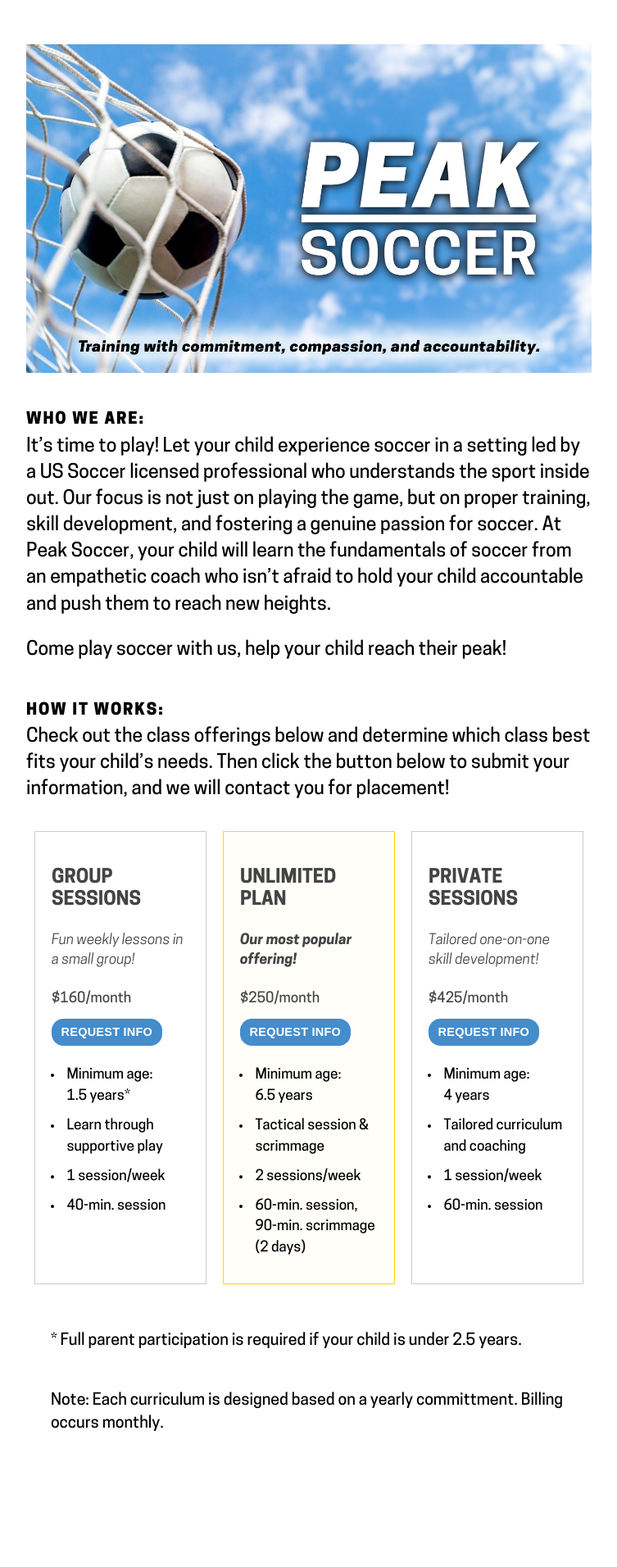
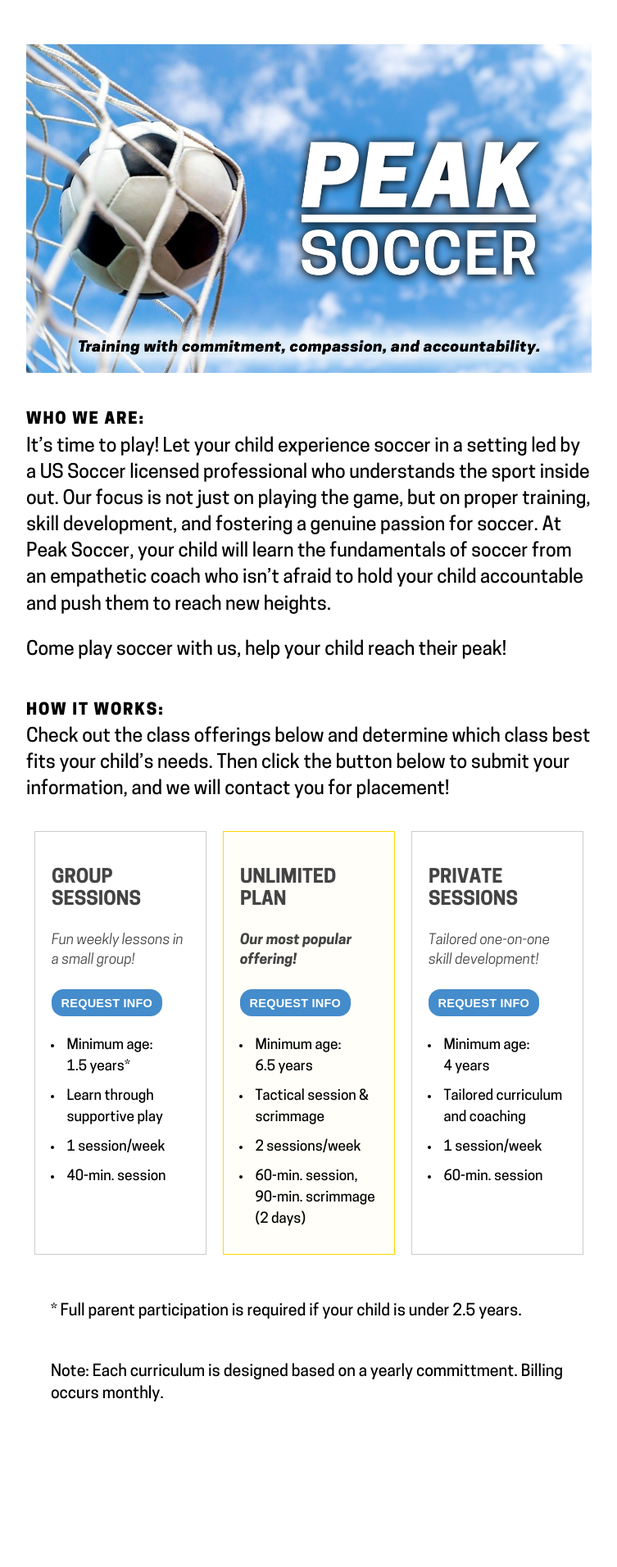
Before and after one commit to philphantastic/philphantastic.github.io, a Jekyll site: the page built from index.html, in a window 1280 px wide. Shown: the whole page at 82% size, without its empty margins (263-1016 px from the left). Built offline with Jekyll 4.4.1, drawn with Linux system fonts in a browser that asks for light colours; the list of posts is cut into pages by our own code; after the commit the page ends 1877 px from its top, so only the background shows below that.

Commit message:
Remove prices

```diff
--- a/index.html
+++ b/index.html
@@ -139,7 +139,6 @@ title: Home
     <div class="pricing-panel">
         <h2>GROUP SESSIONS </h2>
         <p style="font-style: italic;">Fun weekly lessons in a small group!</p>
-        <p style="margin-bottom: 0.5rem;">$160/month</p>
         <button><a href="https://docs.google.com/forms/d/e/1FAIpQLSfIXr4-H_abrNfbYR_kdn7LglZaM0_7j03IGP2wfrRsBwNf6w/viewform">Request info</a></button>
          <ul class="bulleted-list">
             <li>Minimum age:<br>1.5 years*</li>
@@ -153,7 +152,6 @@ title: Home
     <div class="pricing-panel" style="background-color: #ffd70007; border-color: gold;">
         <h2>UNLIMITED PLAN</h2>
         <p style="font-style: italic;font-weight:600;">Our most popular offering!</p>
-        <p style="margin-bottom: 0.5rem;">$250/month</p>
         <button><a href="https://docs.google.com/forms/d/e/1FAIpQLSfIXr4-H_abrNfbYR_kdn7LglZaM0_7j03IGP2wfrRsBwNf6w/viewform">Request info</a></button>
         <ul class="bulleted-list">
             <li>Minimum age:<br>6.5 years</li>
@@ -167,7 +165,6 @@ title: Home
     <div class="pricing-panel">
         <h2>PRIVATE SESSIONS </h2>
         <p style="font-style: italic;">Tailored one-on-one skill development!</p>
-        <p style="margin-bottom: 0.5rem;">$425/month</p>
         <button><a href="https://docs.google.com/forms/d/e/1FAIpQLSfIXr4-H_abrNfbYR_kdn7LglZaM0_7j03IGP2wfrRsBwNf6w/viewform">Request info</a></button>
         <ul class="bulleted-list">
             <li>Minimum age:<br>4 years</li>
```
